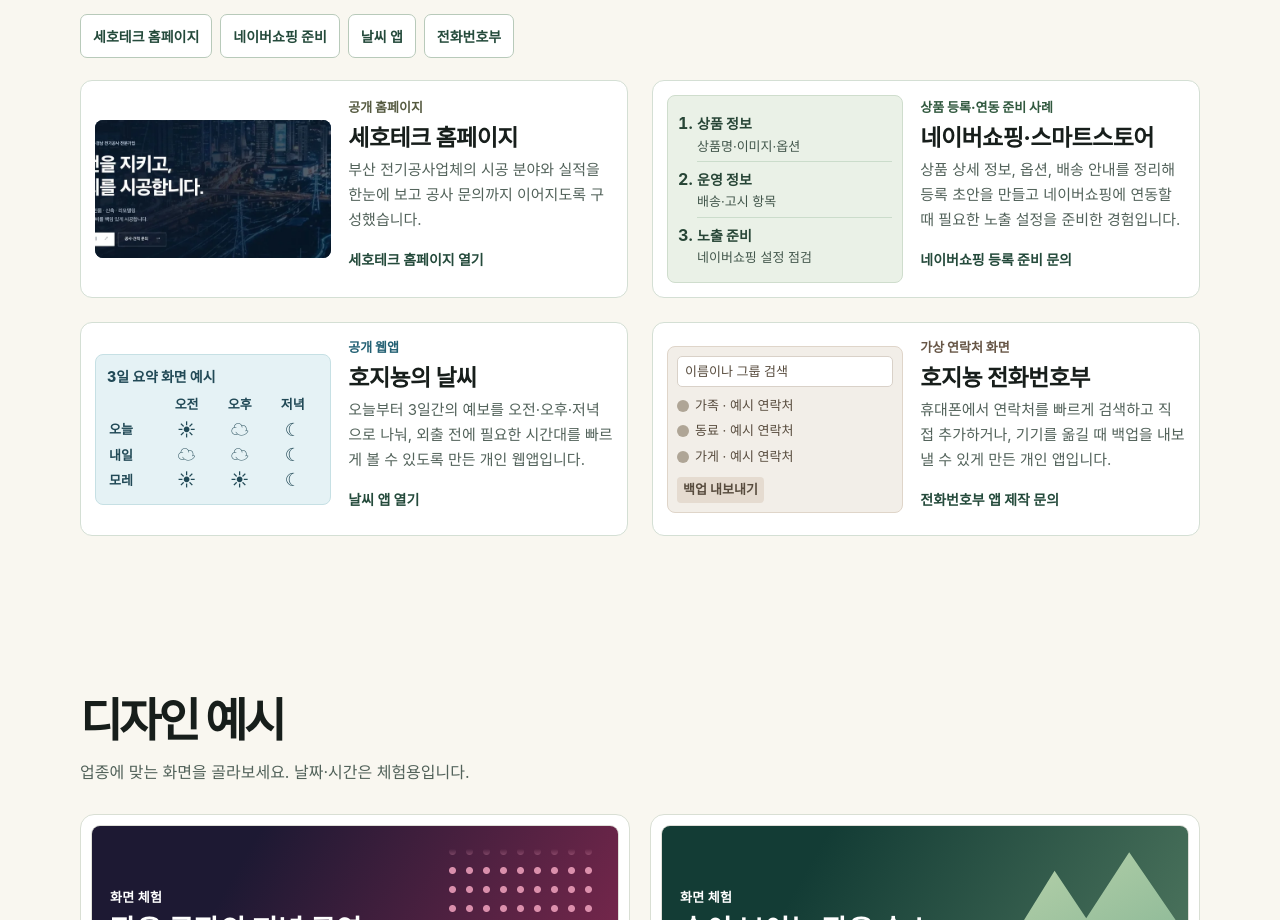
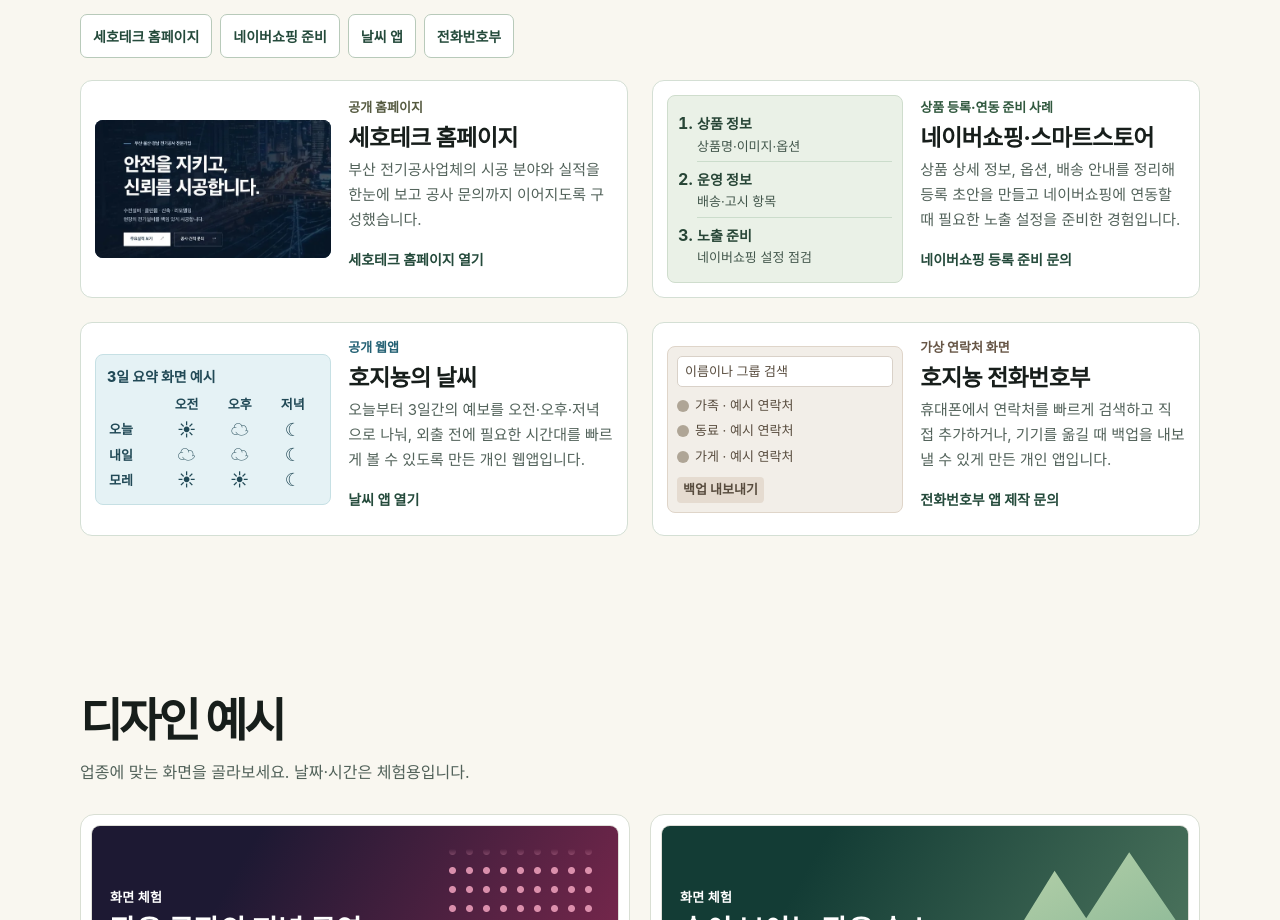
Before and after one commit to kim30707/yeoyakhanjang, a plain HTML site: page index.html in a window 1280 px wide. Shown: the part 2719-3639 px from the top of the page. Drawn offline with Linux system fonts and the light colour scheme.

Commit message:
Keep the site headline visible in the company preview

```diff
--- a/style.css
+++ b/style.css
@@ -113,7 +113,7 @@ html:not([lang="ko"]) .service .text-link{margin-top:14px}
 .portfolio-action{display:inline-flex;align-items:center;min-height:44px;margin-top:5px}
 .portfolio-art{min-width:0;margin:0;border-radius:8px}
 .company-art{overflow:hidden;background:#132d47}
-.company-art img{display:block;width:100%;height:auto;min-height:138px;object-fit:cover;object-position:32% center}
+.company-art img{display:block;width:100%;height:auto;min-height:138px;object-fit:cover;object-position:left center}
 .shop-art{padding:10px 10px 10px 27px;background:#eaf1e7;border:1px solid #cfddcd;color:#274536}
 .shop-art li{padding:4px 0;margin-left:2px}
 .shop-art li+li{border-top:1px solid #cbdccb}
```
